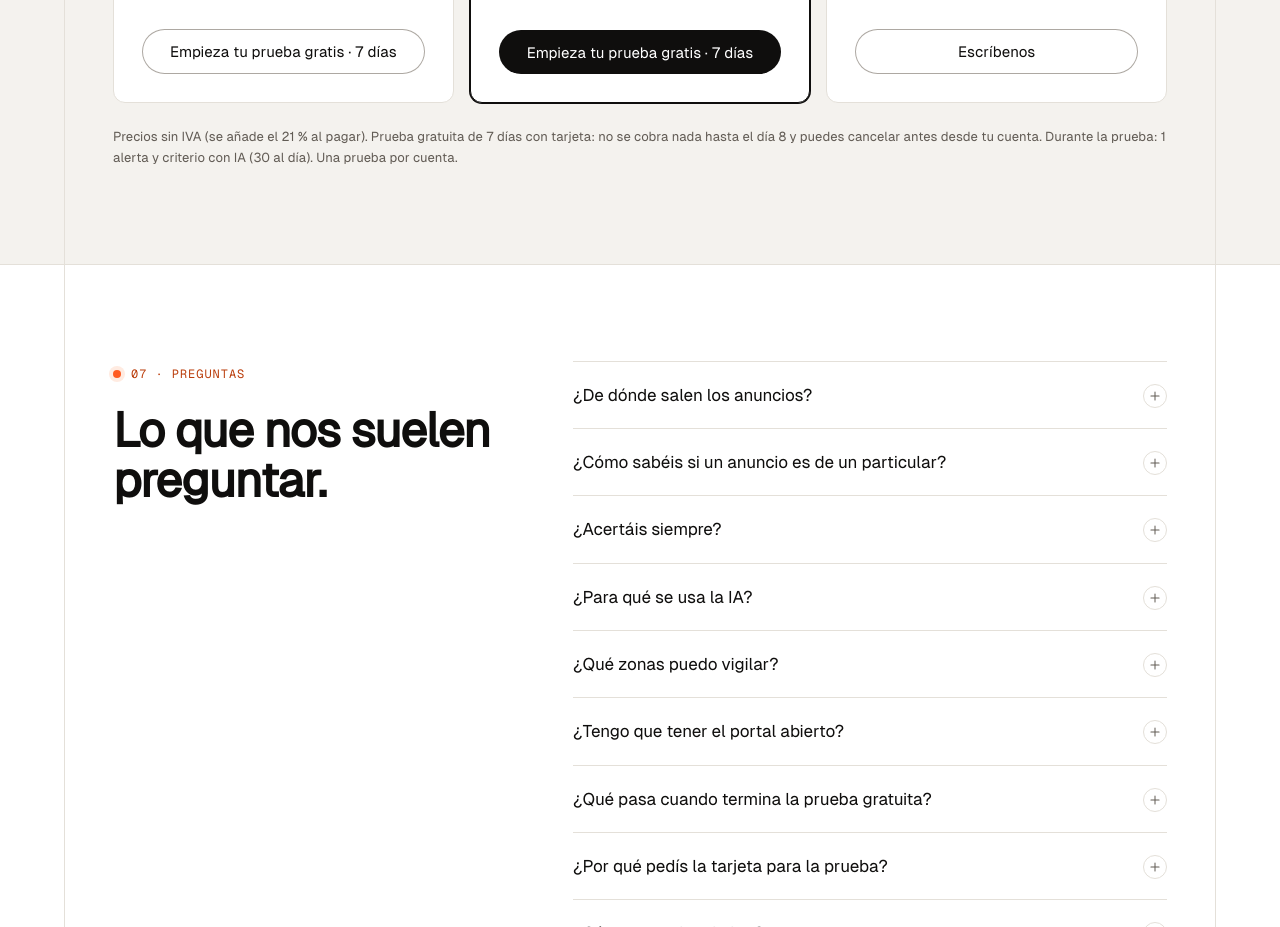
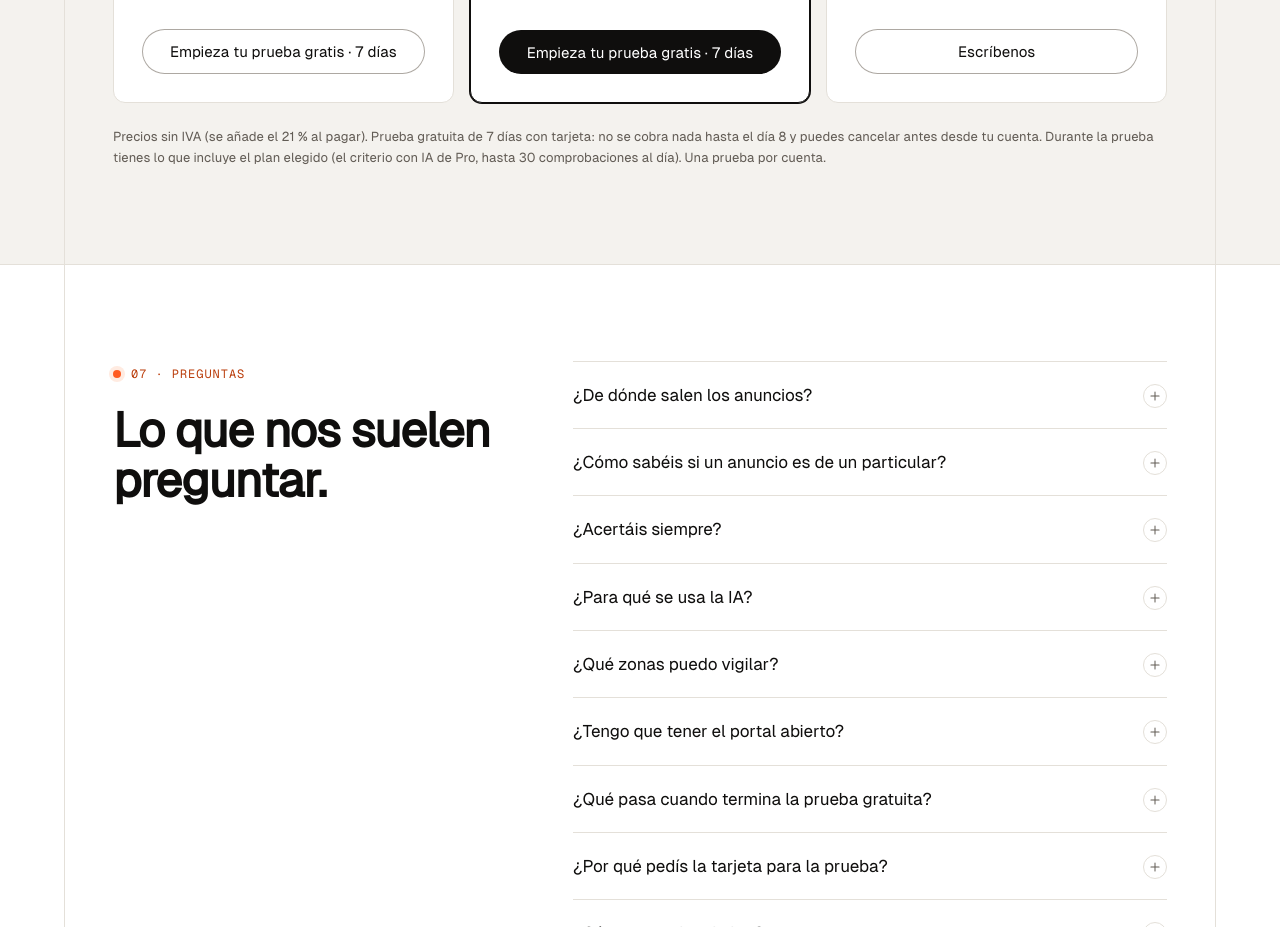
Before and after one commit to InsomnisStudio/captapisos.app, an Astro site: page / in a window 1280 px wide. Shown: the part 5607-6534 px from the top of the page. Built offline with nearby package versions, Linux system fonts and the light colour scheme; Astro itself is replaced by a stand-in of ours; no server answers.

Commit message:
Prueba gratuita: los límites del plan elegido
Co-Authored-By: Claude Opus 5.5 (1M context) <noreply@anthropic.com>

```diff
--- a/src/pages/terminos.astro
+++ b/src/pages/terminos.astro
@@ -56,8 +56,8 @@ import { EMAIL_CONTACTO } from '../lib/config'
       Stripe. Durante la prueba no se cobra nada.
     </li>
     <li>
-      Durante la prueba se aplican los límites de prueba indicados en la página de precios (actualmente, una alerta
-      activa y un número limitado de comprobaciones con IA al día), aunque el plan elegido tenga límites mayores.
+      Durante la prueba se aplican los límites del plan elegido, salvo las comprobaciones con IA, limitadas al número
+      diario indicado en la página de precios.
     </li>
     <li>
       <strong>Al terminar la prueba, la suscripción al plan elegido empieza y se cobra automáticamente</strong> el
--- a/src/sections/Precios.astro
+++ b/src/sections/Precios.astro
@@ -3,7 +3,7 @@ import Icon from '../components/Icon.astro'
 import { EMAIL_CONTACTO, URL_REGISTRO } from '../lib/config'
 
 /* Precios sin IVA; el anual son 10 mensualidades (2 meses gratis). */
-const PRUEBA = { dias: 7, alertas: 1, iaDiaria: 30 }
+const PRUEBA = { dias: 7, iaDiaria: 30 }
 
 const PLANES = [
   {
@@ -151,8 +151,8 @@ const asunto = encodeURIComponent('Captapisos para agencias')
 
     <p class="mt-6 text-[13px] text-tinta-suave">
       Precios sin IVA (se añade el 21 % al pagar). Prueba gratuita de {PRUEBA.dias} días con tarjeta: no se cobra nada
-      hasta el día 8 y puedes cancelar antes desde tu cuenta. Durante la prueba: {PRUEBA.alertas} alerta y criterio con IA
-      ({PRUEBA.iaDiaria} al día). Una prueba por cuenta.
+      hasta el día 8 y puedes cancelar antes desde tu cuenta. Durante la prueba tienes lo que incluye el plan elegido
+      (el criterio con IA de Pro, hasta {PRUEBA.iaDiaria} comprobaciones al día). Una prueba por cuenta.
     </p>
   </div>
 </section>
```
